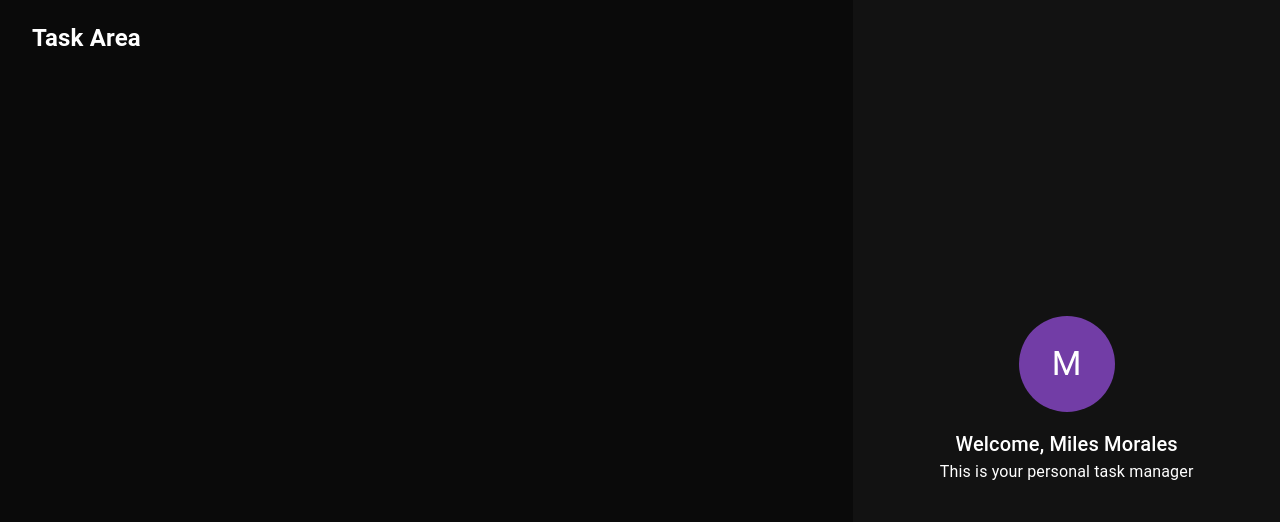
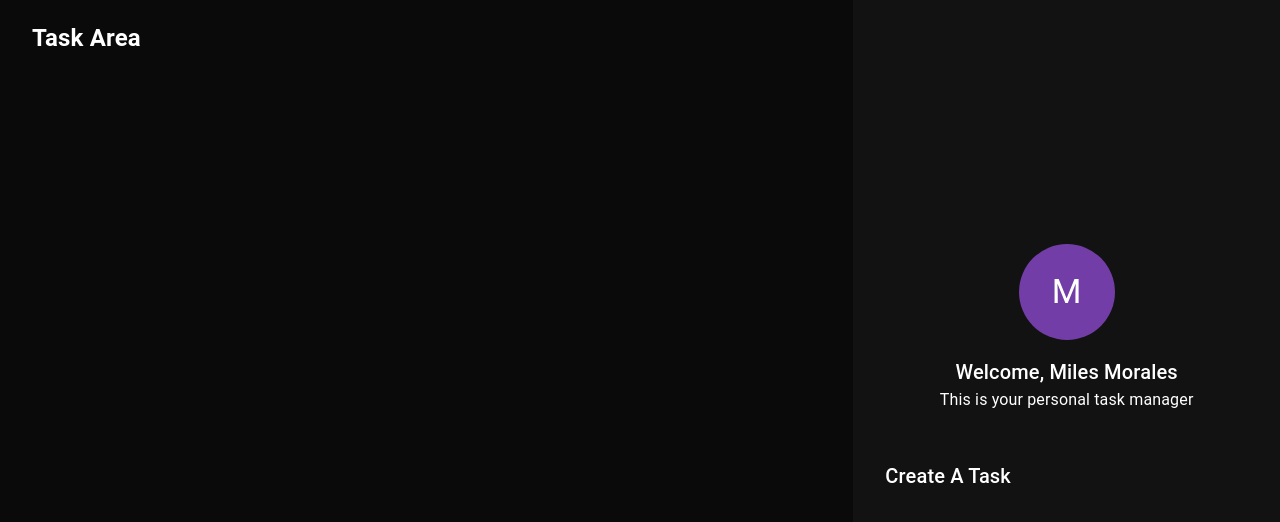
Before and after one commit to qbixmex/Todo-React, a React (Create React App) app: page / in a window 1280 px wide. Shown: the top 522 px of the page. Built offline with nearby package versions, Linux system fonts and the light colour scheme.

Commit message:
create-task-component

```diff
--- a/package.json
+++ b/package.json
@@ -1,6 +1,6 @@
 {
   "name": "todo-react",
-  "version": "0.11.1",
+  "version": "0.12.0",
   "private": true,
   "dependencies": {
     "@emotion/react": "^11.10.5",
--- /dev/null
+++ b/src/components/createTaskForm/createTaskForm.tsx
@@ -0,0 +1,18 @@
+import { FC, ReactElement } from 'react';
+import { Box, Typography } from '@mui/material';
+import { boxStyles } from './createTaskStyles';
+
+export const CreateTaskForm: FC = (): ReactElement => {
+  return (
+    <Box sx={boxStyles}>
+      <Typography mb={2} component='h2' variant='h6'>
+        Create A Task
+      </Typography>
+      {/* Task Title */}
+      {/* Task Description */}
+      {/* Task Date */}
+      {/* Task Status */}
+      {/* Task Priority */}
+    </Box>
+  );
+};
--- /dev/null
+++ b/src/components/createTaskForm/createTaskStyles.ts
@@ -0,0 +1,8 @@
+export const boxStyles = {
+  display: 'flex',
+  flexDirection: 'column',
+  alignItems: 'flex-start',
+  width: '100%',
+  px: 4,
+  my: 6
+};
--- a/src/components/index.ts
+++ b/src/components/index.ts
@@ -1,3 +1,4 @@
 export { TaskArea } from "./taskArea/taskArea";
 export { Sidebar } from "./sidebar/sidebar";
 export { Profile } from './profile/profile';
+export { CreateTaskForm } from "./createTaskForm/createTaskForm";
--- a/src/components/sidebar/sidebar.tsx
+++ b/src/components/sidebar/sidebar.tsx
@@ -1,12 +1,13 @@
 import { FC, ReactElement } from 'react';
 import { sidebarStyles } from '../../pages/dashboard/dashboard.styles';
 import { Grid } from '@mui/material';
-import { Profile } from '../';
+import { Profile, CreateTaskForm } from '../';
 
 export const Sidebar: FC = (): ReactElement => {
   return (
     <Grid item sm={12} md={4} sx={sidebarStyles}>
       <Profile name='Miles Morales' />
+      <CreateTaskForm />
     </Grid>
   );
 };
```
